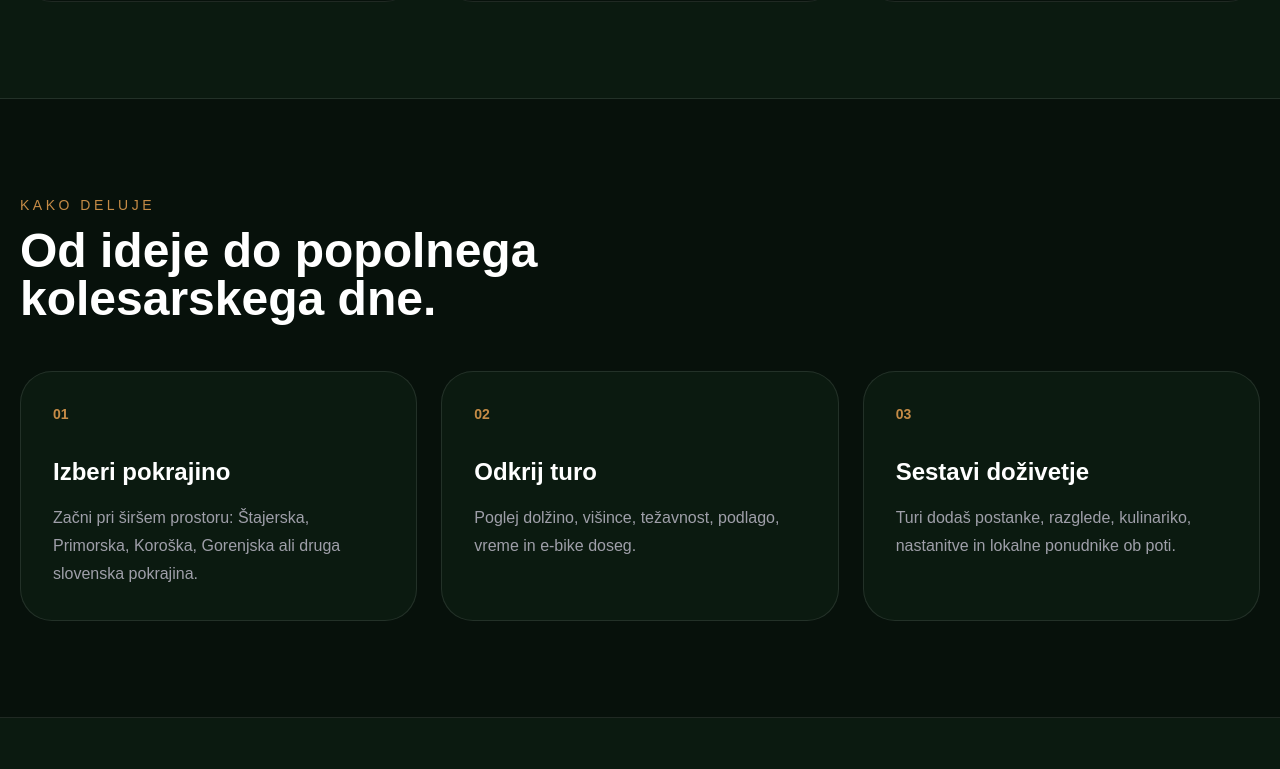
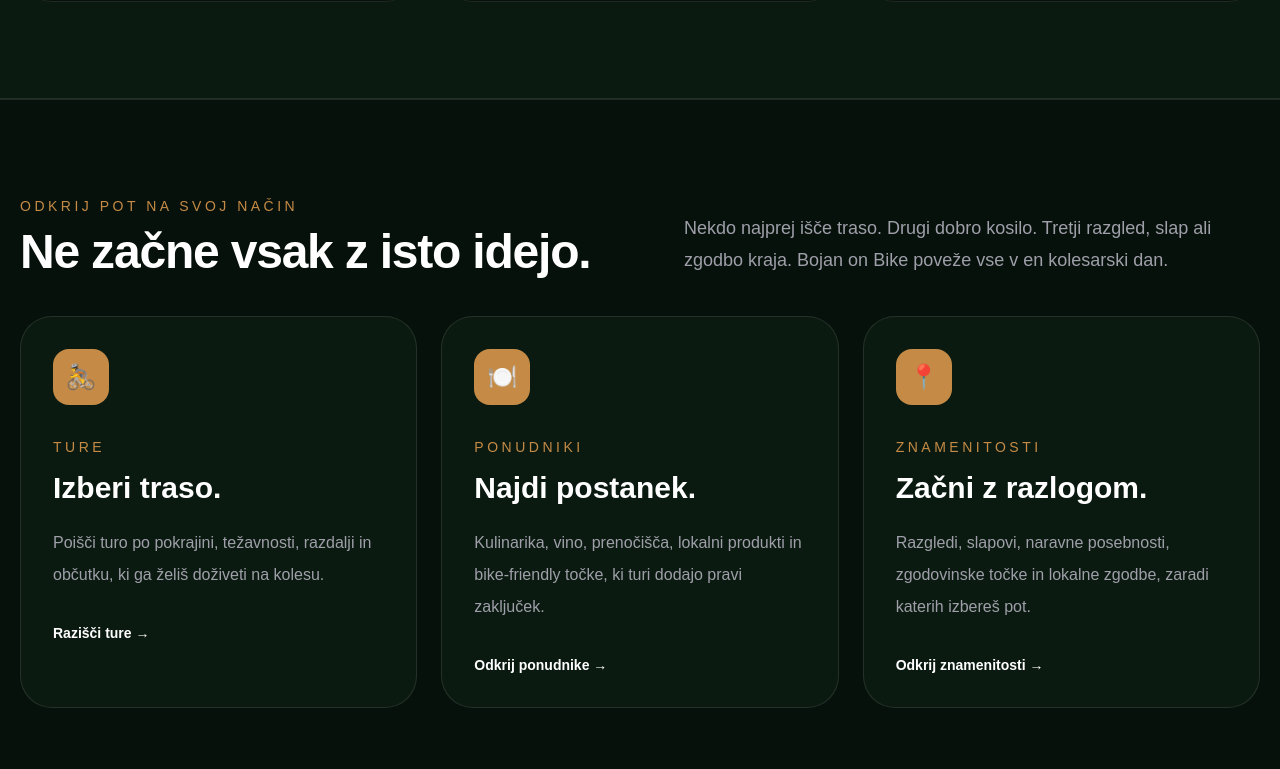
Before and after one commit to rabojan/bojan-on-bike-app, a Next.js app: page / in a window 1280 px wide. Shown: the part 2471-3240 px from the top of the page. Built offline with nearby package versions, Linux system fonts and the light colour scheme.

Commit message:
Add homepage discovery paths section

```diff
--- a/app/page.tsx
+++ b/app/page.tsx
@@ -267,7 +267,110 @@ export default function Home() {
         </div>
       </section>
 
-      <section className="border-b border-white/10 bg-[#07110b] px-5 py-24">
+
+      <section className="border-y border-white/10 bg-[#07110b] px-5 py-24">
+        <div className="mx-auto max-w-7xl">
+          <div className="mb-10 flex flex-col gap-5 md:flex-row md:items-end md:justify-between">
+            <div>
+              <p className="mb-3 text-sm uppercase tracking-[0.25em] text-[#c58b46]">
+                Odkrij pot na svoj način
+              </p>
+
+              <h2 className="max-w-3xl text-4xl font-bold tracking-tight md:text-5xl">
+                Ne začne vsak z isto idejo.
+              </h2>
+            </div>
+
+            <p className="max-w-xl text-lg leading-8 text-zinc-400">
+              Nekdo najprej išče traso. Drugi dobro kosilo. Tretji razgled,
+              slap ali zgodbo kraja. Bojan on Bike poveže vse v en kolesarski
+              dan.
+            </p>
+          </div>
+
+          <div className="grid gap-6 md:grid-cols-3">
+            <a
+              href="/ture"
+              className="group rounded-[2rem] border border-white/10 bg-[#0b1a10] p-8 transition hover:-translate-y-1 hover:border-[#c58b46]/50"
+            >
+              <div className="mb-8 flex h-14 w-14 items-center justify-center rounded-2xl bg-[#c58b46] text-2xl">
+                🚴
+              </div>
+
+              <p className="mb-3 text-sm uppercase tracking-[0.25em] text-[#c58b46]">
+                Ture
+              </p>
+
+              <h3 className="text-3xl font-bold leading-tight">
+                Izberi traso.
+              </h3>
+
+              <p className="mt-5 leading-8 text-zinc-400">
+                Poišči turo po pokrajini, težavnosti, razdalji in občutku, ki
+                ga želiš doživeti na kolesu.
+              </p>
+
+              <div className="mt-8 text-sm font-bold text-white">
+                Razišči ture →
+              </div>
+            </a>
+
+            <a
+              href="/ponudniki"
+              className="group rounded-[2rem] border border-white/10 bg-[#0b1a10] p-8 transition hover:-translate-y-1 hover:border-[#c58b46]/50"
+            >
+              <div className="mb-8 flex h-14 w-14 items-center justify-center rounded-2xl bg-[#c58b46] text-2xl">
+                🍽️
+              </div>
+
+              <p className="mb-3 text-sm uppercase tracking-[0.25em] text-[#c58b46]">
+                Ponudniki
+              </p>
+
+              <h3 className="text-3xl font-bold leading-tight">
+                Najdi postanek.
+              </h3>
+
+              <p className="mt-5 leading-8 text-zinc-400">
+                Kulinarika, vino, prenočišča, lokalni produkti in bike-friendly
+                točke, ki turi dodajo pravi zaključek.
+              </p>
+
+              <div className="mt-8 text-sm font-bold text-white">
+                Odkrij ponudnike →
+              </div>
+            </a>
+
+            <a
+              href="/znamenitosti"
+              className="group rounded-[2rem] border border-white/10 bg-[#0b1a10] p-8 transition hover:-translate-y-1 hover:border-[#c58b46]/50"
+            >
+              <div className="mb-8 flex h-14 w-14 items-center justify-center rounded-2xl bg-[#c58b46] text-2xl">
+                📍
+              </div>
+
+              <p className="mb-3 text-sm uppercase tracking-[0.25em] text-[#c58b46]">
+                Znamenitosti
+              </p>
+
+              <h3 className="text-3xl font-bold leading-tight">
+                Začni z razlogom.
+              </h3>
+
+              <p className="mt-5 leading-8 text-zinc-400">
+                Razgledi, slapovi, naravne posebnosti, zgodovinske točke in
+                lokalne zgodbe, zaradi katerih izbereš pot.
+              </p>
+
+              <div className="mt-8 text-sm font-bold text-white">
+                Odkrij znamenitosti →
+              </div>
+            </a>
+          </div>
+        </div>
+      </section>
+
+<section className="border-b border-white/10 bg-[#07110b] px-5 py-24">
         <div className="mx-auto max-w-7xl">
           <div className="mb-12 max-w-3xl">
             <p className="mb-3 text-sm uppercase tracking-[0.25em] text-[#c58b46]">
```
